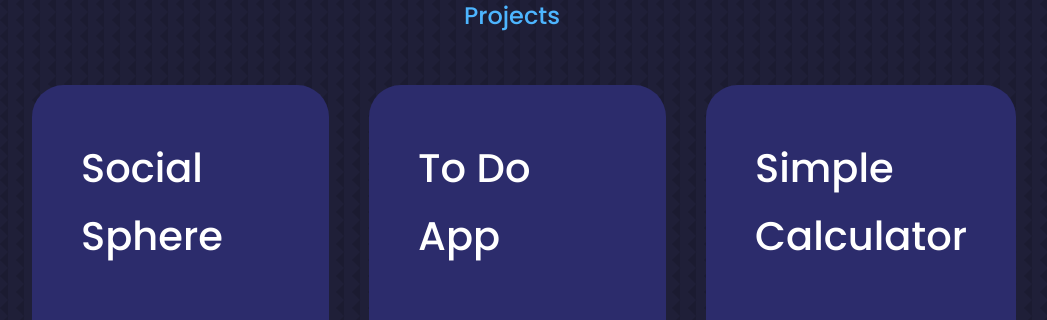
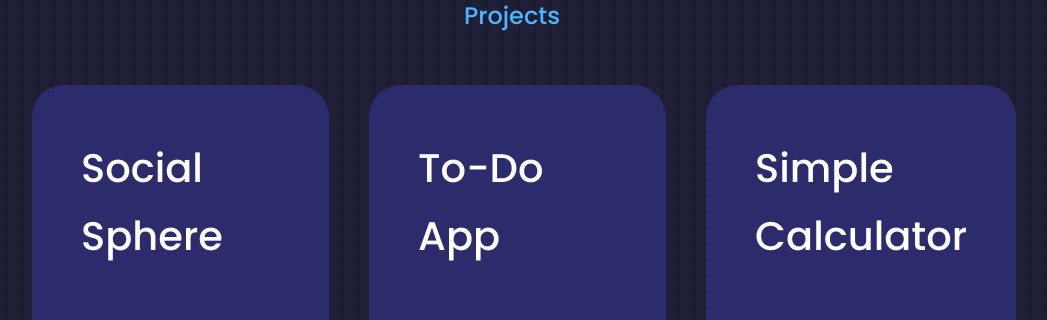
Before and after one commit to zeeshan8604/web.portfolio, a React (Create React App) app: page / in a window 1280 px wide. Shown: the part 2340-2660 px from the top of the page, without its empty margins (128-1175 px from the left). Built offline with nearby package versions, Linux system fonts and the light colour scheme.

Commit message:
bug fixed

```diff
--- a/src/components/portfolio/portfolio.jsx
+++ b/src/components/portfolio/portfolio.jsx
@@ -20,7 +20,7 @@ const portfolio = () => {
         </article>
         <article className='portfolio__item'>
           <div className="portfolio__item-image">
-            <h1>To Do App</h1>
+            <h1>To-Do &nbsp;&nbsp;&nbsp;&nbsp; App</h1>
           </div>
           <p className='top__margin'>Its a App to create daily reminder tasks</p>
           <p className='bottom_margin'><span class="highlighted-text">Technology used :</span> Html, javascript, css, Nodejs, mongodb </p>
```
